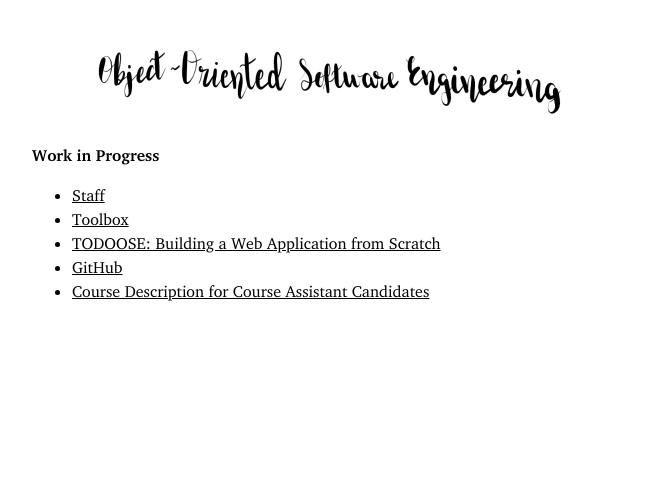
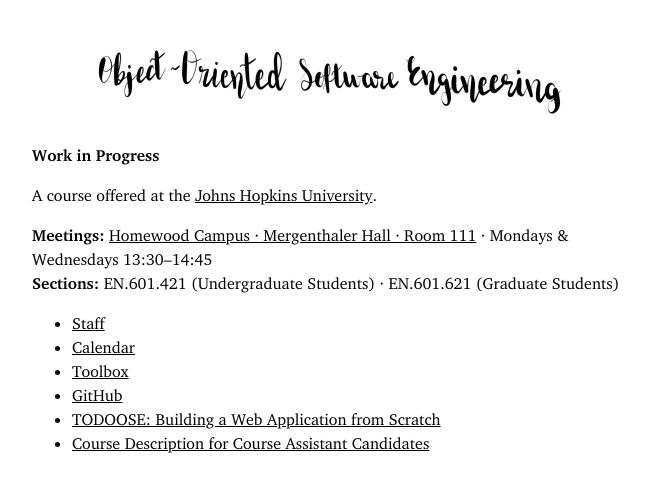
Before and after one commit to skemper/www.jhu-oose.com, a Jekyll site: the page built from index.md, in a window 1280 px wide. Shown: the top 492 px of the page, without its empty margins (308-957 px from the left). Built offline with Jekyll 4.4.1, drawn with Linux system fonts in a browser that asks for light colours; our own code applies the rules of GitHub Pages for plain Markdown files.

Commit message:
Work in progress in calendar

```diff
--- a/index.md
+++ b/index.md
@@ -1,7 +1,13 @@
 **Work in Progress**
 
+A course offered at the [Johns Hopkins University](https://www.jhu.edu).
+
+**Meetings:** [Homewood Campus · Mergenthaler Hall · Room 111](https://www.jhu.edu/maps-directions/campus-map/) · Mondays & Wednesdays 13:30–14:45
+**Sections:** EN.601.421 (Undergraduate Students) · EN.601.621 (Graduate Students)
+
 - [Staff](/staff)
+- [Calendar](/calendar)
 - [Toolbox](/toolbox)
+- [GitHub](https://github.com/jhu-oose)
 - [TODOOSE: Building a Web Application from Scratch](/todoose)
-- [GitHub](https://github.com/jhu-oose)
 - [Course Description for Course Assistant Candidates](/course-description-for-course-assistant-candidates)
```
Also changed, not shown: calendar/index.md (added, +38 -0 lines).
